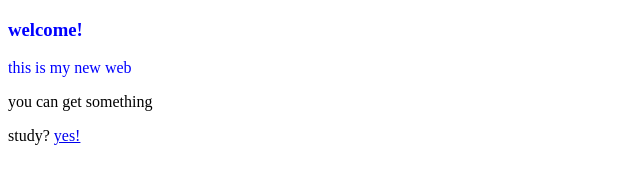
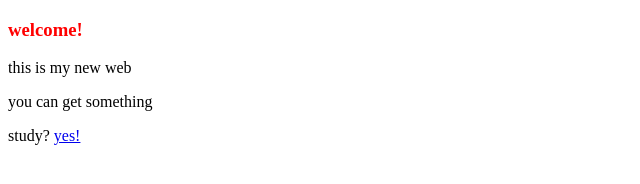
Before and after one commit to sixwen6/wen, a plain HTML site: page index.html in a window 1280 px wide. Shown: the whole page, without its empty margins (0-640 px from the left). Drawn offline with Linux system fonts and the light colour scheme.

Commit message:
Update index.html

```diff
--- a/index.html
+++ b/index.html
@@ -7,10 +7,10 @@
     <title>Document</title>
   </head>
   <body>
-    <div style="color:#0000FF">
+    <div style="color:#FF0000">
       <h3>welcome!</h3>
-      <p>this is my new web</p>
     </div>
+    <p>this is my new web</p>
     <p>you can get something</p>
     <p>study? <a href="https://sixwen6.github.io/wen/study">yes!</a></p>
   </body>
```
